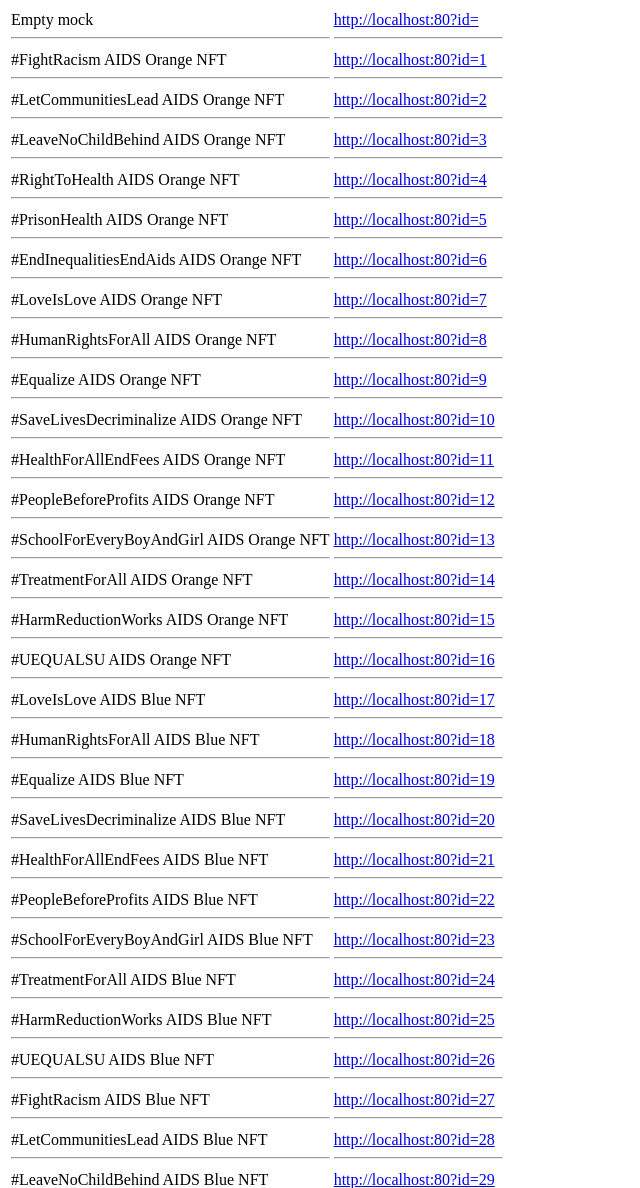
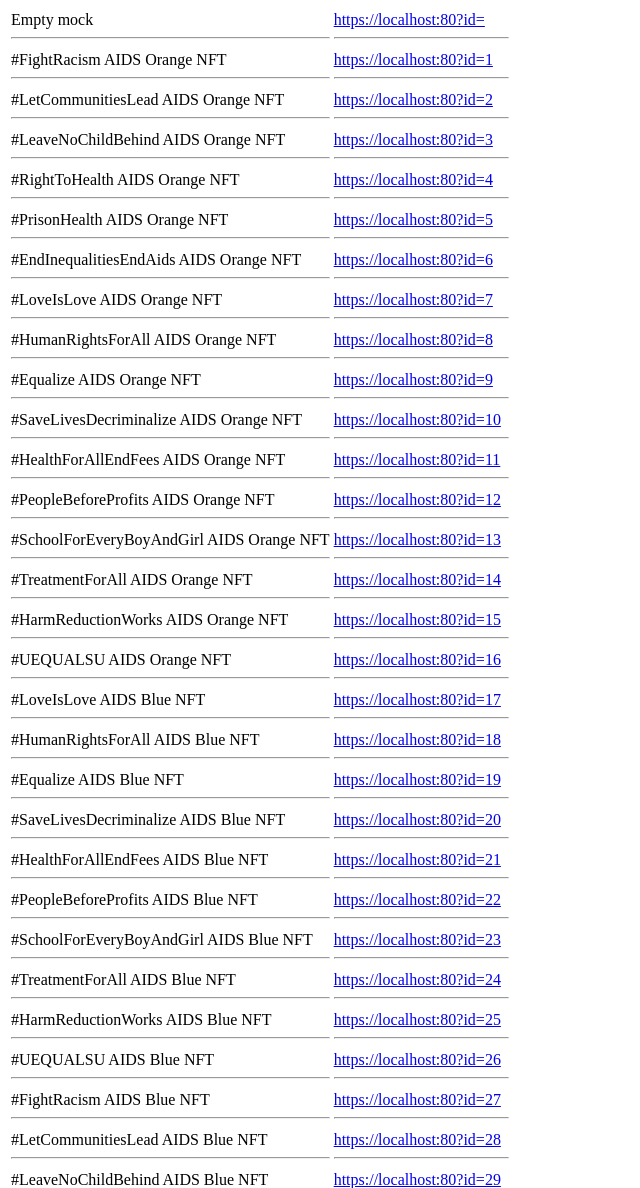
Before and after one commit to iovitatudor/storage.blockaids, a PHP site: page / in a window 1280 px wide. Shown: the top 1188 px of the page, without its empty margins (0-640 px from the left). Run offline with PHP 8.4, Linux system fonts and the light colour scheme.

Commit message:
Change http to https

```diff
--- a/index.php
+++ b/index.php
@@ -5,7 +5,7 @@ function getMyUrl()
     $protocol = (!empty($_SERVER['HTTPS']) && (strtolower($_SERVER['HTTPS']) == 'on' || $_SERVER['HTTPS'] == '1')) ? 'https://' : 'http://';
     $server = $_SERVER['SERVER_NAME'];
     $port = $_SERVER['SERVER_PORT'] ? ':'.$_SERVER['SERVER_PORT'] : '';
-    return $protocol.$server.$port;
+    return 'https://'.$server.$port;
 }
 
 if (isset($_GET['id'])) {
```
